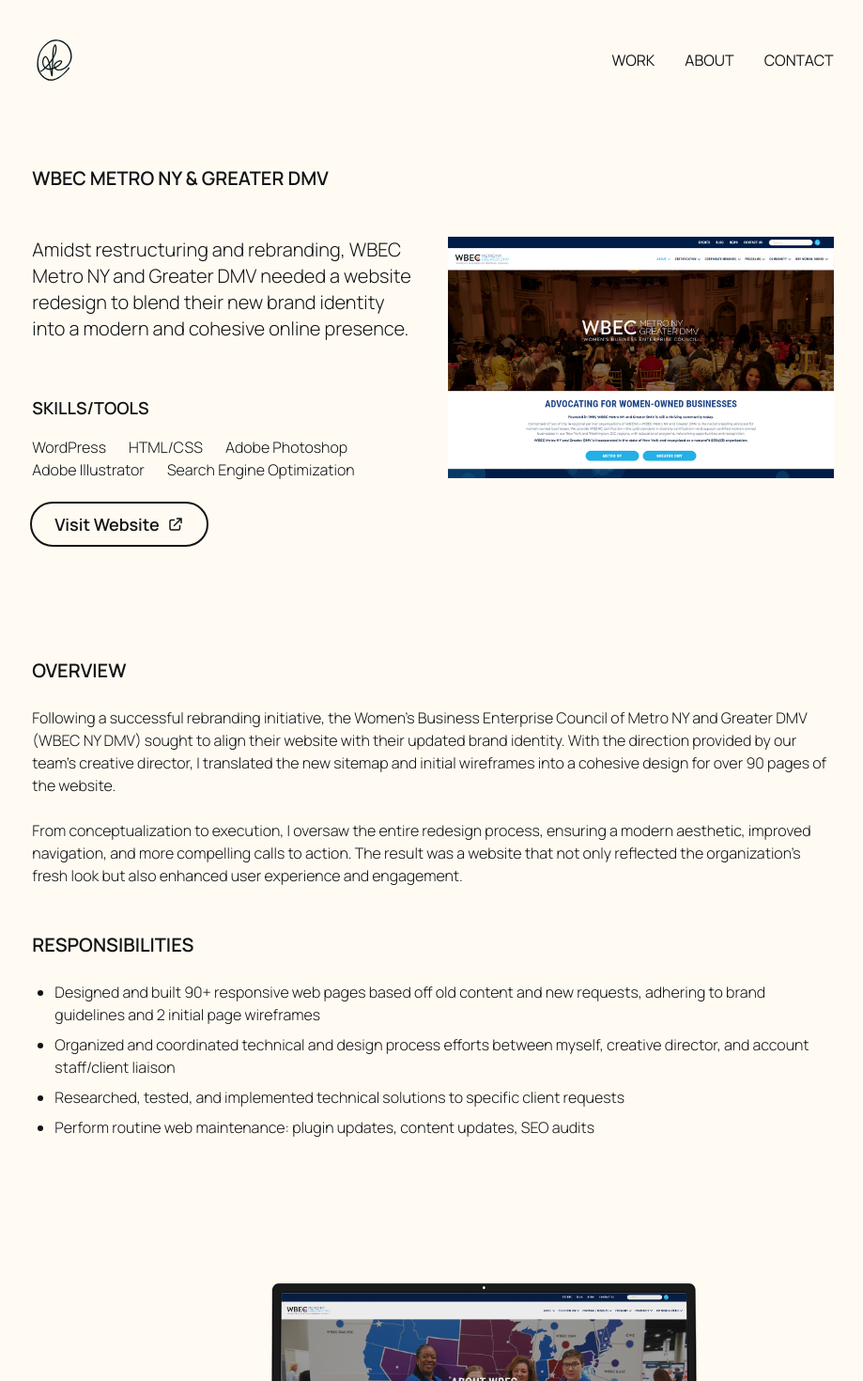
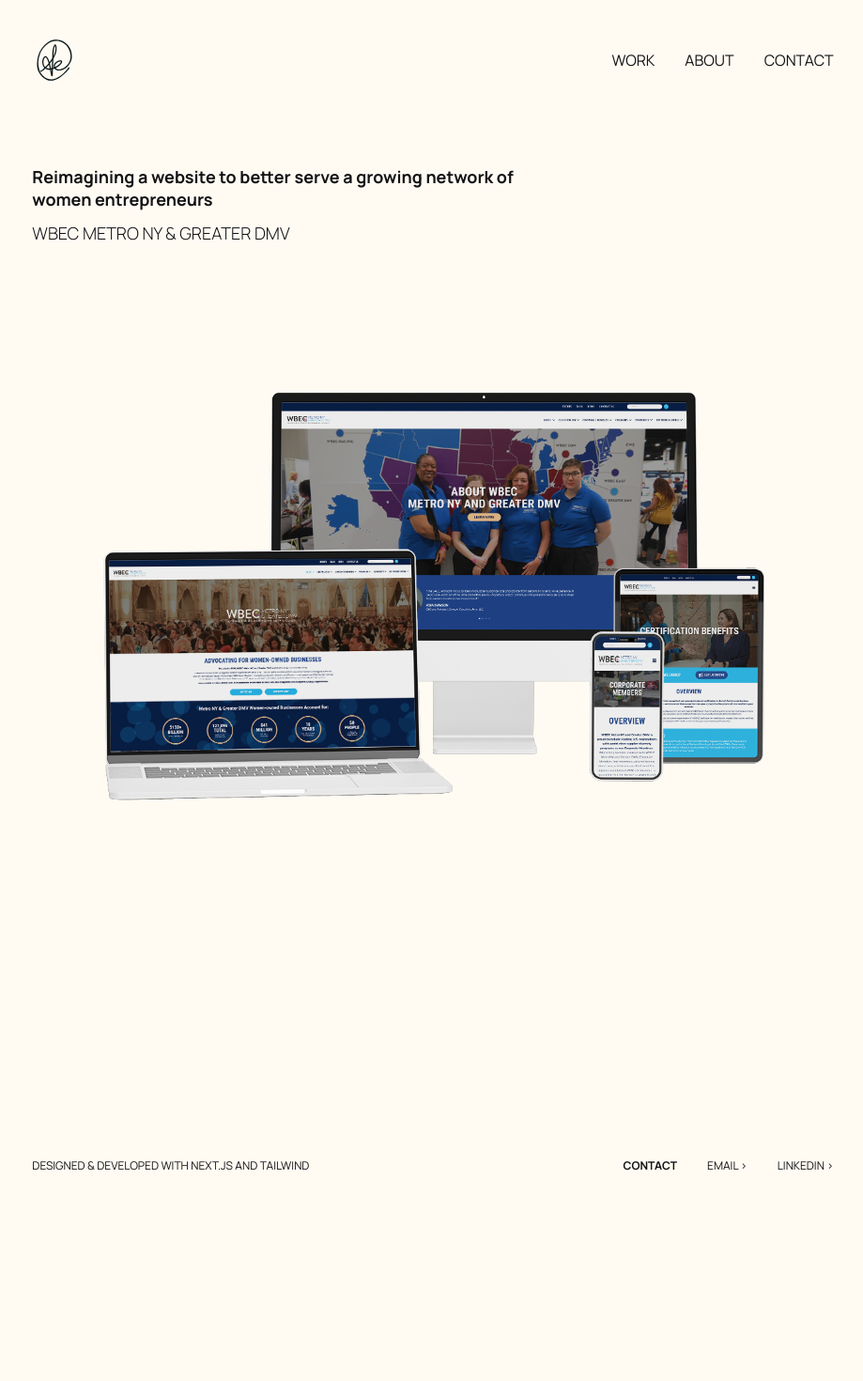
Before and after one commit to aescaba/portfolio, a Next.js app: page /work/wbecnydmv in a window 1280 px wide. Shown: the top 1470 px of the page at 94% size, without its empty margins (179-1098 px from the left). After the commit the page ends 1281 px from the top, so only its background shows below. Built offline with nearby package versions, Linux system fonts and the light colour scheme.

Commit message:
rework work page setup to have new heading treatment

```diff
--- /dev/null
+++ b/components/work/workheading.js
@@ -0,0 +1,20 @@
+
+export default function WorkHeading({ title, client }) {
+
+    /*
+        title: string | short blurb describing the purpose of the project
+        client: string | who the project was for
+    */
+
+    return (
+        <div class="flex-col lg:w-2/3 mb-10 lg:mb-20">
+            <div class="mb-2 text-lg leading-6">
+                <h1 class=" font-bold">{title}</h1>
+            </div>
+
+            <div class="mb-4 text-lg leading-8">
+                <h2 class=" uppercase">{client}</h2>
+            </div>
+        </div>
+    );
+}
--- a/components/work/workpage.js
+++ b/components/work/workpage.js
@@ -1,6 +1,6 @@
 import PageTitle from "../pagetitle";
 
-export default function WorkPage({ title, children }) {
+export default function WorkPage({ title = "", children }) {
 
     /*
         title: string - page title
--- a/pages/work/wbecnydmv.js
+++ b/pages/work/wbecnydmv.js
@@ -3,6 +3,7 @@ import Image from 'next/image';
 
 // component imports
 import WorkPage from '../../components/work/workpage';
+import WorkHeading from '../../components/work/workheading';
 import Summary from '../../components/work/summary';
 import Overview from '../../components/work/overview';
 // import WorkRow from '../../components/work/workrow';
@@ -28,35 +29,26 @@ const imgInfo = {
   height: "800"
 }
 
-const overview = [
-  "Following a successful rebranding initiative, the Women's Business Enterprise Council of Metro NY and Greater DMV (WBEC NY DMV) sought to align their website with their updated brand identity. With the direction provided by our team's creative director, I translated the new sitemap and initial wireframes into a cohesive design for over 90 pages of the website.",
-  "From conceptualization to execution, I oversaw the entire redesign process, ensuring a modern aesthetic, improved navigation, and more compelling calls to action. The result was a website that not only reflected the organization's fresh look but also enhanced user experience and engagement."
-]
+const title = "Reimagining a website to better serve a growing network of women entrepreneurs"
 
-const responsibilities = [
-  "Designed and built 90+ responsive web pages based off old content and new requests, adhering to brand guidelines and 2 initial page wireframes",
-  "Organized and coordinated technical and design process efforts between myself, creative director, and account staff/client liaison",
-  "Researched, tested, and implemented technical solutions to specific client requests",
-  "Perform routine web maintenance: plugin updates, content updates, SEO audits"
-]
+const client = "WBEC Metro NY & Greater DMV"
 
 export default function WBECNYDMV() {
   return (
-    <WorkPage
-      title={"WBEC Metro NY & Greater DMV"}>
+    <WorkPage>
 
-      <Summary
+      {/* <Summary
         summary={summary}
         toolsList={toolsList}
         imgInfo={imgInfo}
         hasLink={true}
         link="https://www.wbecnydmv.org/"
         linkText="Visit Website"
-      />
+      /> */}
 
-      <Overview
-        overview={overview}
-        responsibilities={responsibilities}
+      <WorkHeading
+        title={title}
+        client={client}
       />
 
       {/* row - full size image */}
```
